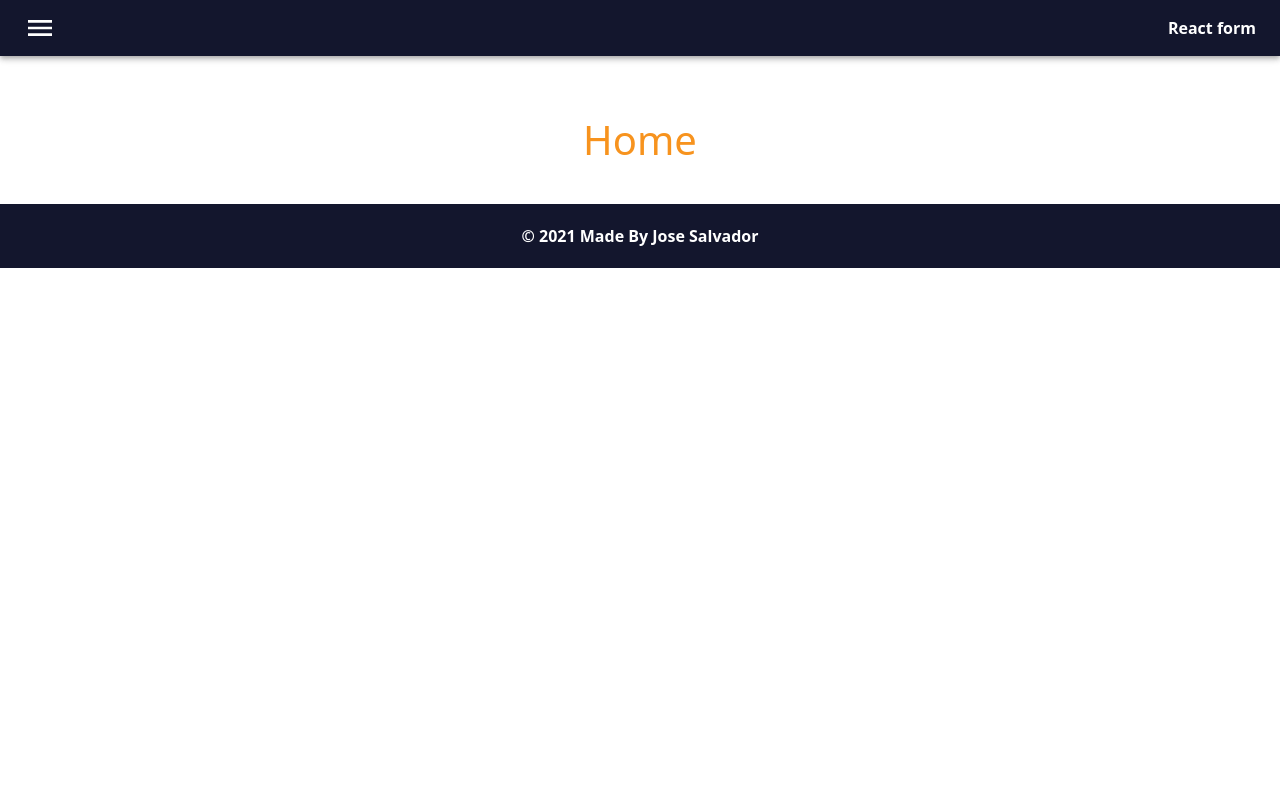
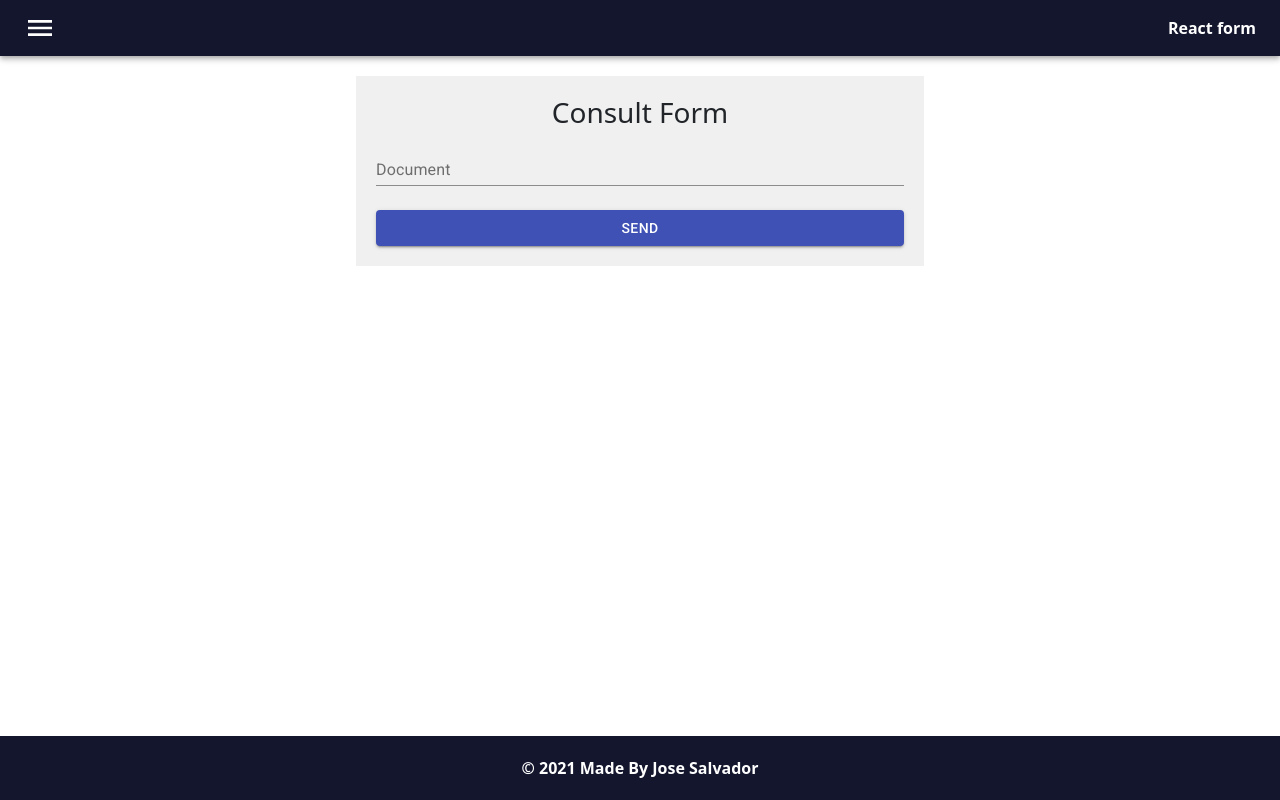
Before and after one commit to Jsalvadorpp/react-test, a React (Create React App) app: page / in a window 1280 px wide. Built offline with nearby package versions, Linux system fonts and the light colour scheme; the HTML template or start-up script is replaced by a standard one.

Commit message:
added form and api to obtain login token

```diff
--- /dev/null
+++ b/src/api.js
@@ -0,0 +1,7 @@
+//in this file , we make reference to all apis calls coming from the api folder
+import payCo from './api/payCo';
+
+const API = {
+	payCo
+};
+export default API;
--- /dev/null
+++ b/src/api/payCo.js
@@ -0,0 +1,19 @@
+import axios from 'axios';
+
+const getToken = async () => {
+	return await axios.post(
+		'https://apify.epayco.co/login/mail',
+		{},
+		{
+			auth: {
+				username: 'pruebafront@payco.co',
+				password: 'pruebafront$2020'
+			}
+		}
+	);
+};
+
+const payCo = {
+	getToken
+};
+export default payCo;
--- a/src/layouts/footer/styles.js
+++ b/src/layouts/footer/styles.js
@@ -4,7 +4,10 @@ export default makeStyles({
 	footer: {
 		background: '#13162D',
 		padding: '20px 50px',
-		color: 'white'
+		color: 'white',
+		width: '100%',
+		position: 'absolute',
+		bottom: '0'
 	},
 	copyright: {
 		textAlign: 'center',
--- a/src/pages/home.js
+++ b/src/pages/home.js
@@ -1,15 +1,42 @@
-import React from 'react';
+import React, { useState } from 'react';
 import useStyles from './styles';
+import * as Ui from '@material-ui/core';
+import API from '../api';
+import { toast } from 'react-toastify';
 
 export default function Home() {
 	const classes = useStyles();
 
 	//states
+	const [ formLoader, setFormLoader ] = useState(false);
+
+	//functions
+	const sendForm = async () => {
+		setFormLoader(true);
+
+		try {
+			let response = await API.payCo.getToken();
+			setFormLoader(false);
+			console.log(response.data);
+		} catch (error) {
+			toast.error('Something bad happend');
+		}
+	};
 
 	return (
 		<div className={classes.homeWrapper}>
-			<div className={classes.textWrapper}>
-				<h1 className={classes.primaryTitle}>Home</h1>
+			<div className="row">
+				<div className="col-md-3" />
+				<div className="col-md-6">
+					<form className={classes.form}>
+						<h3 className="text-center">Consult Form</h3>
+						<Ui.TextField label="Document" className={classes.inputText} />
+						<Ui.Button variant="contained" color="primary" className="w-100 mt-4" onClick={sendForm}>
+							{formLoader ? <Ui.CircularProgress className={classes.loader} size="1.5rem" /> : 'Send'}
+						</Ui.Button>
+					</form>
+				</div>
+				<div className="col-md-3" />
 			</div>
 		</div>
 	);
--- a/src/pages/styles.js
+++ b/src/pages/styles.js
@@ -4,12 +4,14 @@ export default makeStyles({
 	homeWrapper: {
 		margin: '20px 60px'
 	},
-	textWrapper: {
-		textAlign: 'center',
-		marginBottom: '40px',
-		marginTop: '60px'
+	form: {
+		padding: '20px',
+		backgroundColor: '#8080801f'
 	},
-	primaryTitle: {
-		color: '#F7931E'
+	inputText: {
+		width: '100%'
+	},
+	loader: {
+		color: 'white'
 	}
 });
```
